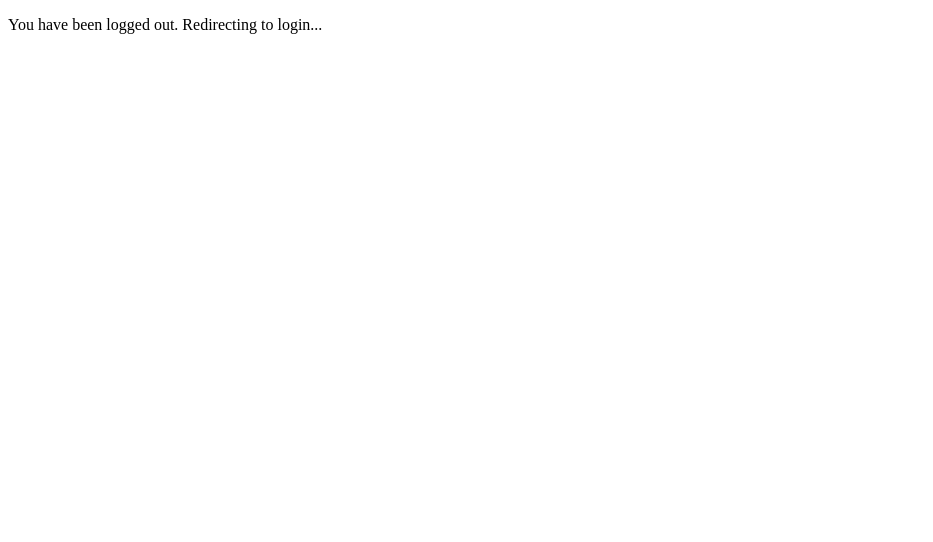
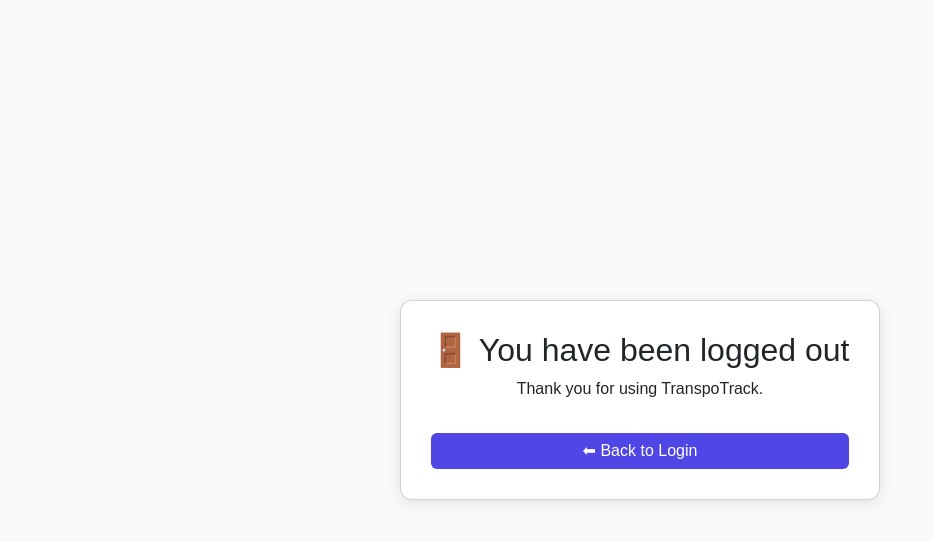
Before and after one commit to rvcproject2025-cpu/TranspoTrack, a plain HTML site: page logout.html in a window 1280 px wide. Shown: the whole page, without its empty margins (0-933 px from the left). Drawn offline with nearby package versions, Linux system fonts and the light colour scheme.

Commit message:
Update logout.html

```diff
--- a/logout.html
+++ b/logout.html
@@ -2,13 +2,39 @@
 <html lang="en">
 <head>
 <meta charset="UTF-8">
-<meta http-equiv="refresh" content="1;url=index.html">
-<title>Logout</title>
+<meta name="viewport" content="width=device-width, initial-scale=1.0">
+<title>Logged Out | TranspoTrack</title>
+<link href="https://cdn.jsdelivr.net/npm/bootstrap@5.3.0/dist/css/bootstrap.min.css" rel="stylesheet">
+<style>
+body {
+  font-family: Arial, sans-serif;
+  background: #f8fafc;
+  display: flex;
+  justify-content: center;
+  align-items: center;
+  height: 100vh;
+}
+.card {
+  padding: 30px;
+  border-radius: 12px;
+  box-shadow: 0 3px 15px rgba(0,0,0,0.1);
+  text-align: center;
+}
+.btn-indigo {
+  background: #4f46e5;
+  color: white;
+  border: none;
+}
+.btn-indigo:hover {
+  background: #3730a3;
+}
+</style>
 </head>
 <body>
-<p>You have been logged out. Redirecting to login...</p>
-<script>
-localStorage.removeItem('isLoggedIn'); // Remove mock login
-</script>
+<div class="card">
+  <h2>🚪 You have been logged out</h2>
+  <p>Thank you for using TranspoTrack.</p>
+  <a href="index.html" class="btn btn-indigo mt-3">⬅ Back to Login</a>
+</div>
 </body>
 </html>
```
